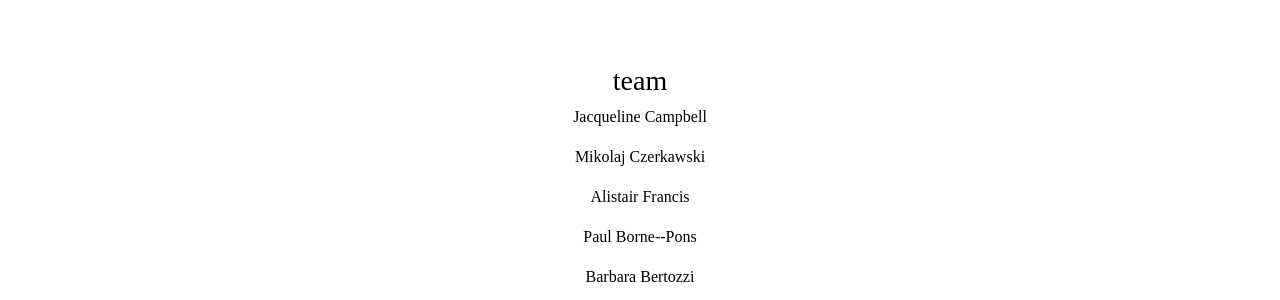
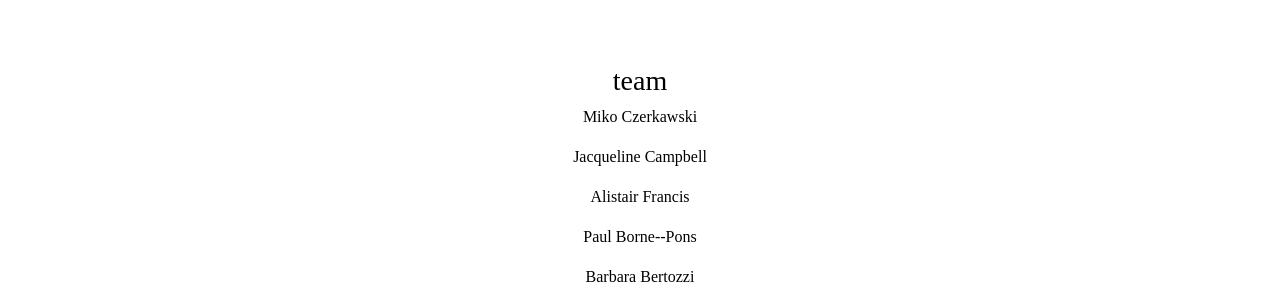
Before and after one commit to asterisk-labs/asterisk-labs.github.io, a Jekyll site: the page built from about.html, in a window 1280 px wide. Shown: the part 430-730 px from the top of the page. Built offline with Jekyll 4.4.1, drawn with Linux system fonts in a browser that asks for light colours; some web fonts are replaced.

Commit message:
update about with dynamic list

```diff
--- a/about.html
+++ b/about.html
@@ -10,11 +10,9 @@
 
 <div class='name-list'>
     <a href='team.html'><h3 style='margin-top: 100px;'>team</h3>
-    <p class='partner-name'><a href='team.html'>Jacqueline Campbell</a></p>
-    <p class='partner-name'><a href='team.html'>Mikolaj Czerkawski</a></p>
-    <p class='partner-name'><a href='team.html'>Alistair Francis</a></p>
-    <p class='partner-name'><a href='team.html'>Paul Borne--Pons</a></p>
-    <p class='partner-name'><a href='team.html'>Barbara Bertozzi</a></p>
+    {% for member in site.data.members %}
+          <p class='partner-name'><a href='team.html'>{{ member.name }}</a></p>
+    {% endfor %}
 </div>
 
 <script type="text/javascript">
```
